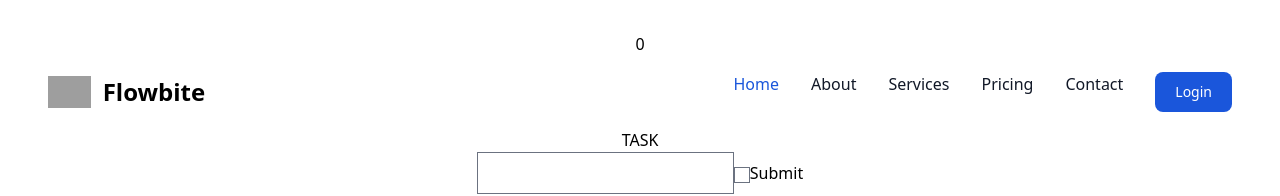
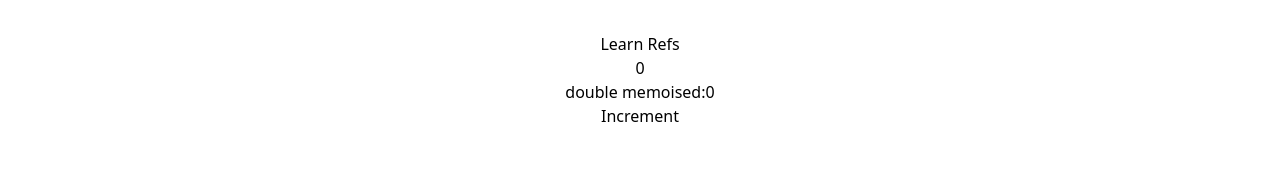
Before and after one commit to ranjan-alt/reactTraining, a React (Vite) app in the folder frontend/: page / in a window 1280 px wide. Shown: the top 196 px of the page. Built offline with nearby package versions, Linux system fonts and the light colour scheme; no server answers; grey boxes are pictures that could not be loaded.

Commit message:
frontend

```diff
--- /dev/null
+++ b/frontend/components/practice/LearnRefs.jsx
@@ -0,0 +1,23 @@
+import React, { useMemo, useState } from "react";
+
+const LearnRef = () => {
+  const [count, setCount] = useState(0);
+
+  const handleIncrement = () => {
+    setCount((prev) => prev + 1);
+  };
+
+  const doubleValue = useMemo(() => {
+    return count * 2;
+  }, [count]);
+  return (
+    <>
+      <h1>Learn Refs</h1>
+      <p>{count}</p>
+      <p>double memoised:{doubleValue}</p>
+      <button onClick={handleIncrement}>Increment</button>
+    </>
+  );
+};
+
+export default LearnRef;
--- /dev/null
+++ b/frontend/components/practice/PracticeHooks.jsx
@@ -0,0 +1,49 @@
+import React, { useEffect, useRef, useState } from "react";
+
+const PracticeHooks = () => {
+  const [count, setCount] = useState(0);
+  const handleIncrement = () => {
+    setCount((prev) => prev + 1);
+  };
+
+  //   const countRef = useRef(0);
+  //   const [renderCount, setRenderCount] = useState(0);
+  //   const handleIncrement = () => {
+  //     countRef.current += 1;
+  //     console.log(countRef.current);
+  //     setRenderCount(countRef.current);
+  //   };
+  //   const [count, setCount] = useState(0);
+  //   const intervalRef = useRef(null);
+
+  //   const StartInterval = () => {
+  //     console.log(intervalRef.current, "current");
+  //     intervalRef.current = setInterval(() => {
+  //       setCount((prev) => prev + 1);
+  //     }, 1000);
+  //   };
+
+  //   const StopInterval = () => {
+  //     clearInterval(intervalRef.current);
+  //   };
+  //   const resetInterval = () => {
+  //     StopInterval();
+  //     setCount(0);
+  //   };
+  //   useEffect(() => {
+  //     return clearInterval(intervalRef.current);
+  //   }, []);
+  return (
+    <>
+      <h1>Practice Hooks</h1>
+      <p>Count:{count}</p>
+      {/* <p>renderCount::{renderCount}</p> */}
+      <button onClick={handleIncrement}>Increment</button>
+      {/* <button onClick={StartInterval}>Start</button>
+      <button onClick={StopInterval}>Stop</button>
+      <button onClick={resetInterval}>Reset</button> */}
+    </>
+  );
+};
+
+export default PracticeHooks;
--- a/frontend/src/App.jsx
+++ b/frontend/src/App.jsx
@@ -2,13 +2,18 @@ import "./App.css";
 import Layout from "../Layout/Layout";
 import { BrowserRouter as Router } from "react-router-dom";
 import Generator from "../Pages/Generator";
+import PracticeHooks from "../components/practice/PracticeHooks";
+import LearnRef from "../components/practice/LearnRefs";
 
 function App() {
   return (
     <>
-      <Router>
+      {/* <Router>
         <Layout />
       </Router>
+       */}
+      {/* <PracticeHooks /> */}
+      <LearnRef />
       {/* <Generator /> */}
     </>
   );
```
